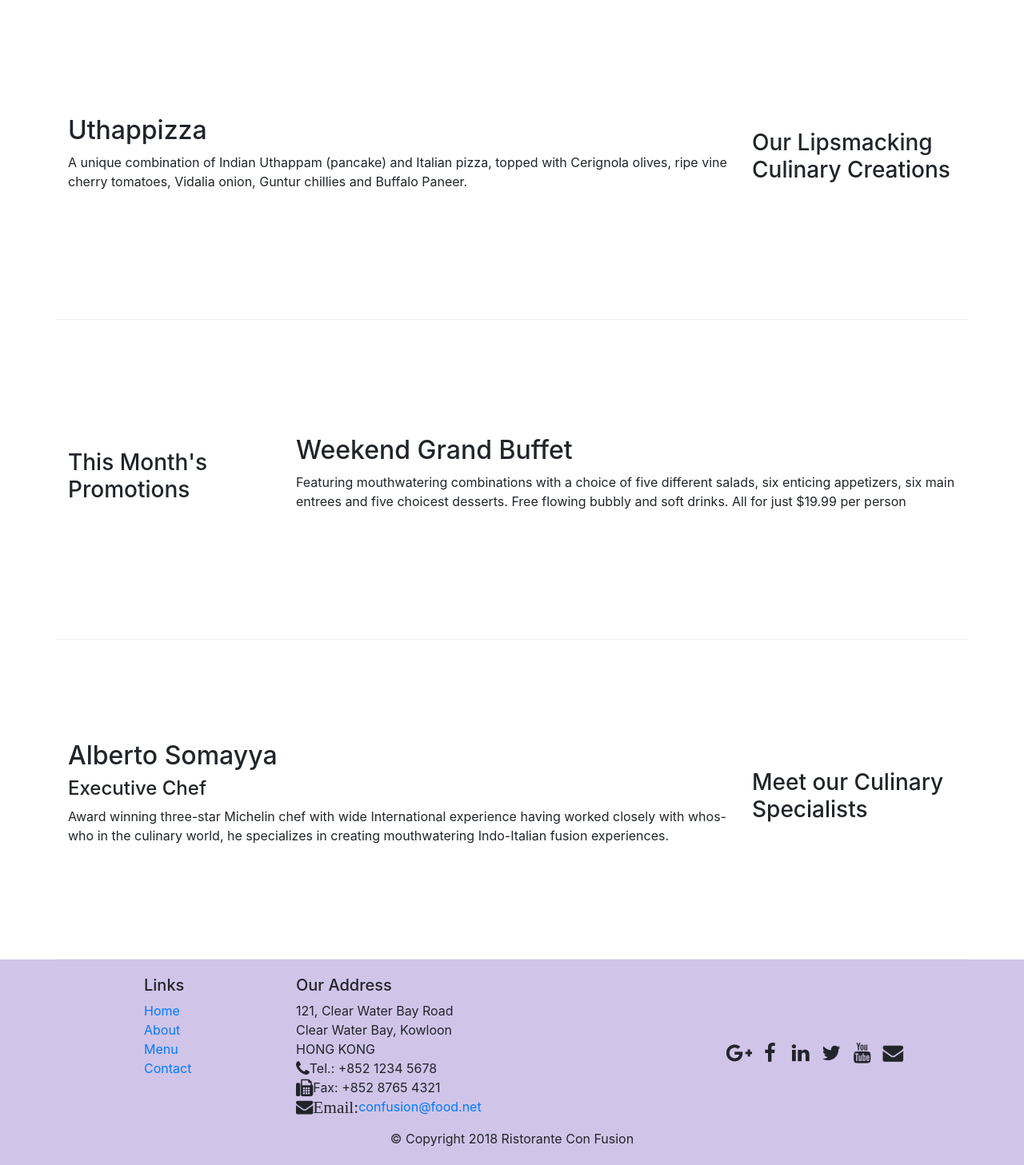
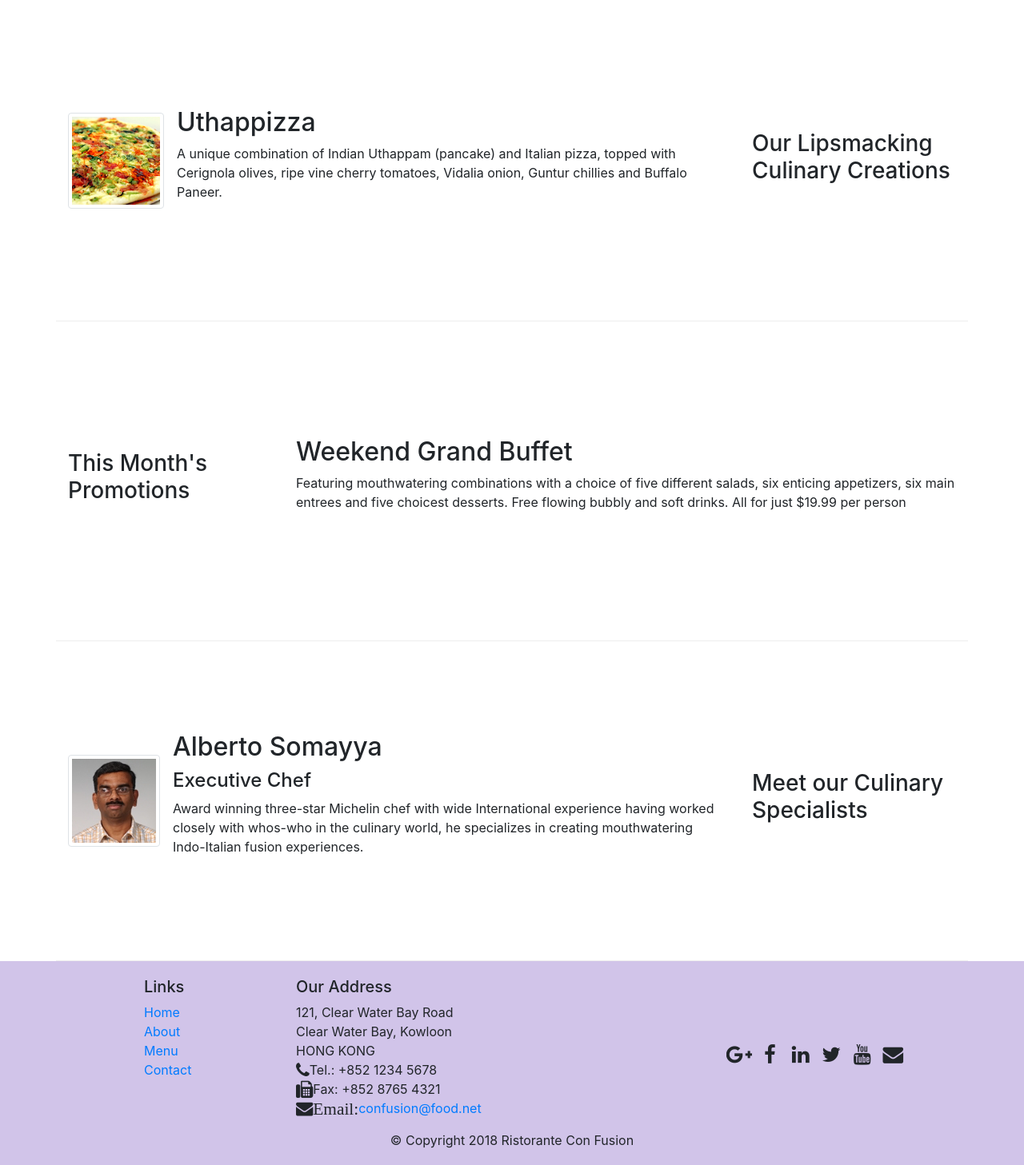
Before and after one commit to harshbawari/bootstrap, a website: page index.html in a window 1280 px wide. Shown: the part 360-1817 px from the top of the page at 80% size. Drawn offline with nearby package versions, Linux system fonts and the light colour scheme.

Commit message:
Images and Media

```diff
--- a/index.html
+++ b/index.html
@@ -26,7 +26,7 @@
         </button>
 
       <!-- Navbar Brand -->
-      <a class="navbar-brand" href="./index.html">Ristorante Con Fusion</a>
+      <a class="navbar-brand" href="./index.html"><img src="img/logo.png" height="30" width="40"></a>
 
       <!-- Navbar Links -->
       <div class="collapse navbar-collapse" id="myNavbar">
@@ -48,6 +48,7 @@
               <p>We take inspiration from the World's best cuisines, and create a unique fusion experience. Our lipsmacking creations will tickle your culinary senses!</p>
           </div>
           <div class="col-12 col-sm">
+            <img src="img/logo.png" class="img-fluid">
           </div>
         </div>
       </div>
@@ -59,8 +60,13 @@
         <h3>Our Lipsmacking Culinary Creations</h3>
       </div>
       <div class="col col-sm order-sm-first col-md">
-        <h2>Uthappizza</h2>
-        <p>A unique combination of Indian Uthappam (pancake) and Italian pizza, topped with Cerignola olives, ripe vine cherry tomatoes, Vidalia onion, Guntur chillies and Buffalo Paneer.</p>
+        <div class="media">
+          <img class="d-flex mr-3 img-thumbnail align-self-center" src="img/uthappizza.png" alt="uthapizza">
+          <div class="media-body">
+            <h2 class="mt-0">Uthappizza</h2>
+            <p>A unique combination of Indian Uthappam (pancake) and Italian pizza, topped with Cerignola olives, ripe vine cherry tomatoes, Vidalia onion, Guntur chillies and Buffalo Paneer.</p>
+          </div>
+        </div>
       </div>
     </div>
 
@@ -80,10 +86,15 @@
         <h3>Meet our Culinary Specialists</h3>
       </div>
       <div class="col col-sm order-sm-first col-md">
-        <h2>Alberto Somayya</h2>
-        <h4>Executive Chef</h4>
-        <p>Award winning three-star Michelin chef with wide International experience having worked closely with whos-who in the culinary world, he specializes in creating mouthwatering Indo-Italian fusion experiences. </p>
-      </div>
+        <div class="media">
+          <img class="d-flex mr-3 img-thumbnail align-self-center" src="img/alberto.png" alt="alberto">
+          <div class="media-body">
+            <h2 class="mt-0">Alberto Somayya</h2>
+            <h4>Executive Chef</h4>
+            <p class="d-none d-sm-block">Award winning three-star Michelin chef with wide International experience having worked closely with whos-who in the culinary world, he specializes in creating mouthwatering Indo-Italian fusion experiences. </p>
+          </div>
+        </div>
+        </div>
     </div>
   </div>
 
```
Also changed, not shown: aboutus.html (+4 -3 lines), contactus.html (+1 -1 lines), img/alberto.png (added), img/buffet.png (added), img/logo.png (added), img/uthappizza.png (added).
